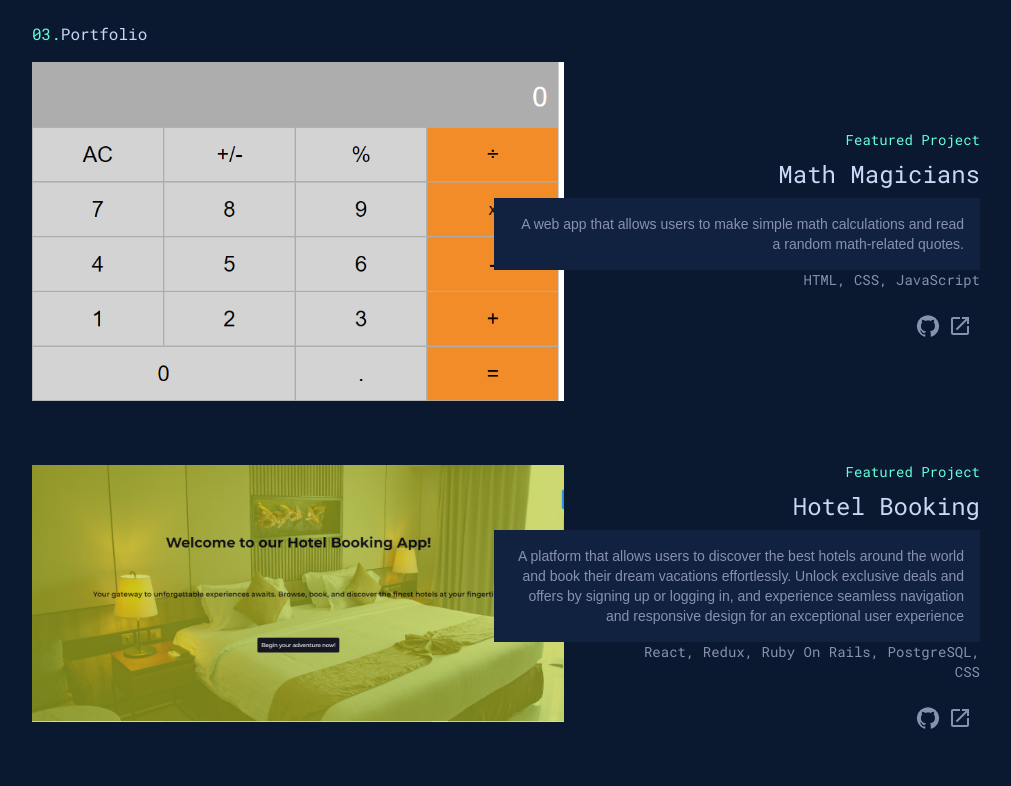
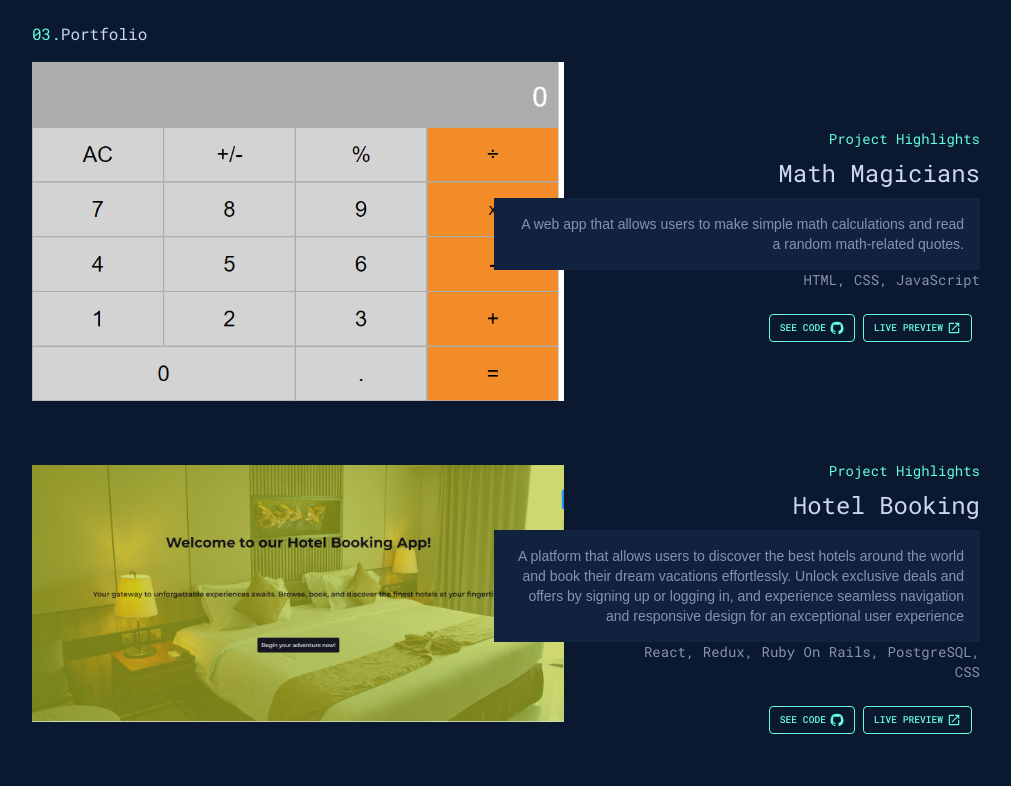
Before and after one commit to Amen-Musingarimi/portfolio, a React (Create React App) app: page / in a window 1280 px wide. Shown: the part 1500-2286 px from the top of the page, without its empty margins (120-1131 px from the left). Built offline with nearby package versions, Linux system fonts and the light colour scheme.

Commit message:
Add project links

```diff
--- a/src/index.css
+++ b/src/index.css
@@ -25,7 +25,12 @@ header {
   background-color: #0a1930 !important;
 }
 
-body > div.MuiDrawer-root.MuiDrawer-modal.MuiModal-root.css-1p0uwae-MuiModal-root-MuiDrawer-root > div.MuiPaper-root.MuiPaper-elevation.MuiPaper-elevation0.MuiDrawer-paper.MuiDrawer-paperAnchorLeft.css-198i5h1-MuiPaper-root-MuiDrawer-paper > ul > li > .active {
+body
+  > div.MuiDrawer-root.MuiDrawer-modal.MuiModal-root.css-1p0uwae-MuiModal-root-MuiDrawer-root
+  > div.MuiPaper-root.MuiPaper-elevation.MuiPaper-elevation0.MuiDrawer-paper.MuiDrawer-paperAnchorLeft.css-198i5h1-MuiPaper-root-MuiDrawer-paper
+  > ul
+  > li
+  > .active {
   color: #64ffda;
 }
 
@@ -33,10 +38,31 @@ header span {
   color: #64ffda;
 }
 
-.btn {
+.btn,
+.exp-btn {
   color: #64ffda !important;
   border: 1px solid #64ffda !important;
+}
+
+.btn {
   font-size: 0.8rem !important;
+}
+
+.exp-btn {
+  display: flex;
+  align-items: center;
+  justify-content: space-around;
+  font-size: 0.6rem !important;
+  padding: 5px 10px !important;
+}
+
+.exp-btn:hover {
+  background-color: #081425 !important;
+}
+
+.exp-icon {
+  font-size: 14px !important;
+  margin-left: 4px;
 }
 
 /* About */
@@ -103,8 +129,7 @@ input:-webkit-autofill:focus {
 }
 
 .tracking-in-expand {
-  -webkit-animation:
-    tracking-in-expand 1.5s cubic-bezier(0.215, 0.61, 0.355, 1)
+  -webkit-animation: tracking-in-expand 1.5s cubic-bezier(0.215, 0.61, 0.355, 1)
     1s both;
   animation: tracking-in-expand 1.5s cubic-bezier(0.215, 0.61, 0.355, 1) 1s both;
 }
--- a/src/pages/Contact.js
+++ b/src/pages/Contact.js
@@ -64,7 +64,7 @@ const Contact = () => {
             sx={{
               fontFamily: 'sans-serif',
               fontWeight: 300,
-              textAlign: 'center',
+              textAlign: 'left',
               color: '#8892af',
               m: 'auto',
               mr: { mmd: 3 },
--- a/src/pages/Experience.js
+++ b/src/pages/Experience.js
@@ -6,6 +6,7 @@ import {
   Container,
   Grid,
   Typography,
+  Button,
 } from '@mui/material';
 import { Box } from '@mui/system';
 import GitHubIcon from '@mui/icons-material/GitHub';
@@ -111,7 +112,7 @@ const Experience = () => (
                 }}
               >
                 <Typography variant="body2" sx={{ mb: 1, color: '#64ffda' }}>
-                  Featured Project
+                  Project Highlights
                 </Typography>
                 <Typography gutterBottom variant="h5" component="h2">
                   {item.project_name}
@@ -154,14 +155,20 @@ const Experience = () => (
                   target="_blank"
                   className="card-icon"
                 >
-                  <GitHubIcon />
+                  <Button sx={{ px: 3 }} className="exp-btn" size="small">
+                    See Code
+                    <GitHubIcon className="exp-icon" />
+                  </Button>
                 </Link>
                 <Link
                   to={item.project_live_link}
                   target="_blank"
                   className="card-icon"
                 >
-                  <OpenInNewIcon />
+                  <Button sx={{ px: 3 }} className="exp-btn" size="small">
+                    Live Preview
+                    <OpenInNewIcon className="exp-icon" />
+                  </Button>
                 </Link>
               </CardActions>
             </Grid>
```
